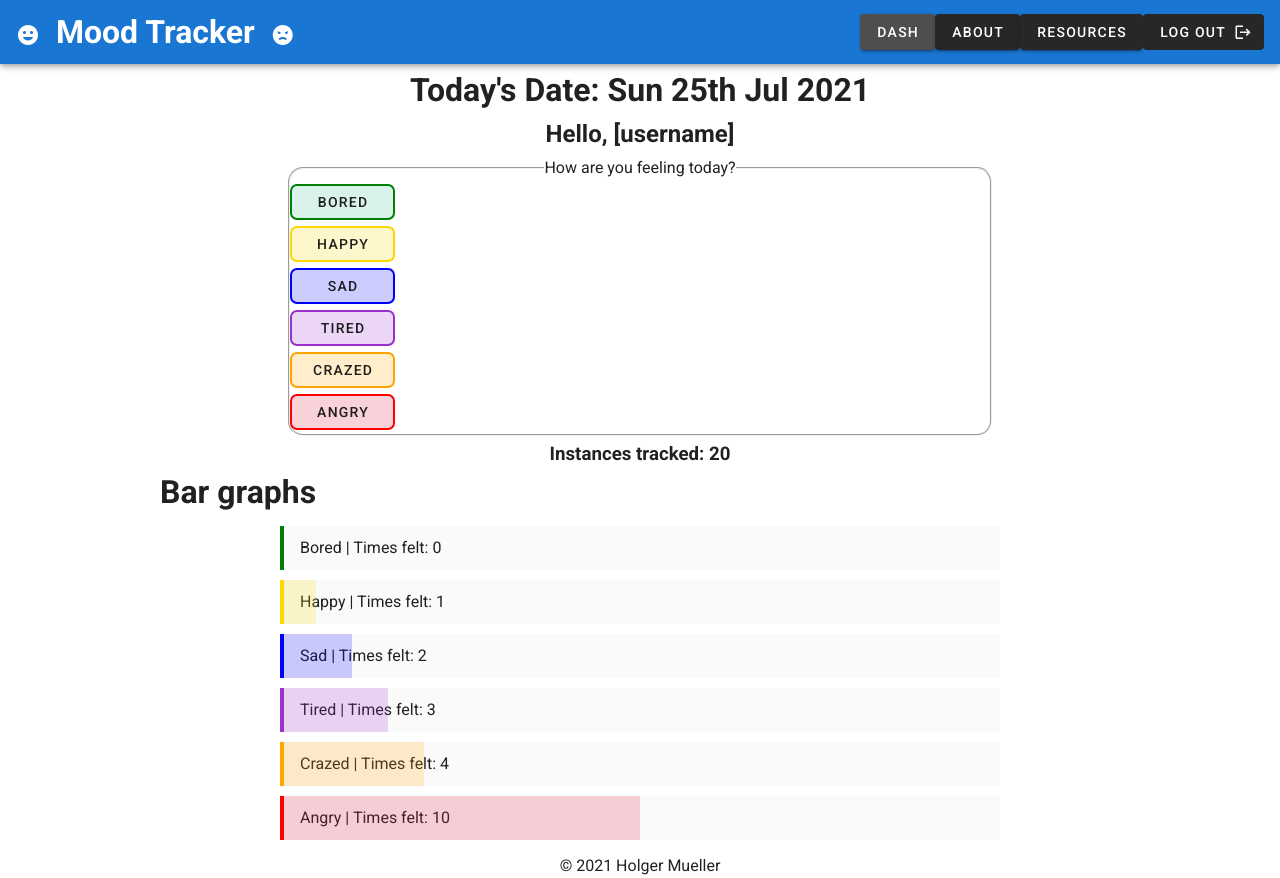
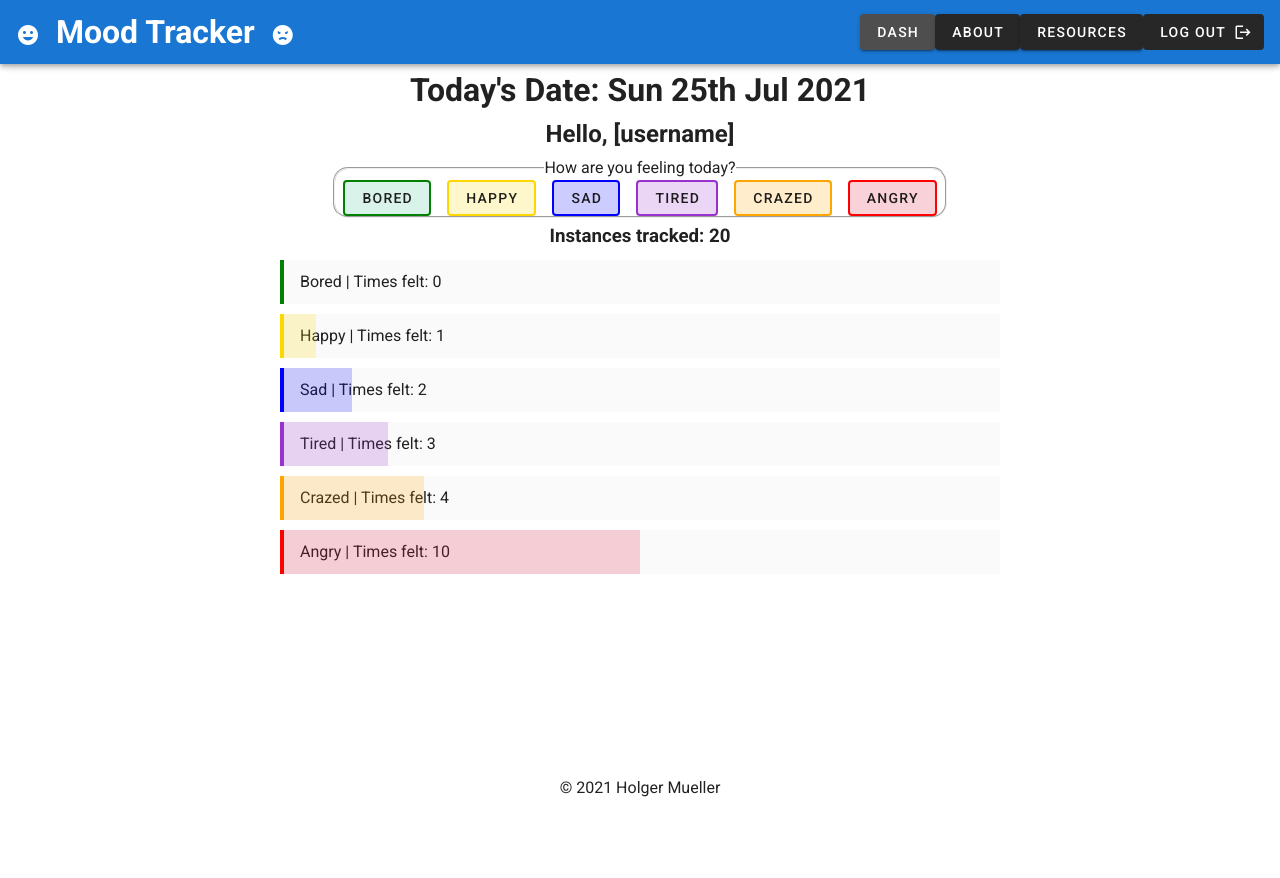
Before and after one commit to Holgermueller/demo-mood-tracker, a Vue app: page /dashboard in a window 1280 px wide. After the commit the page ends 800 px from the top, so only its background shows below. Built offline with nearby package versions, Linux system fonts and the light colour scheme.

Commit message:
some styling

```diff
--- a/src/components/DashComponents/Graphs.vue
+++ b/src/components/DashComponents/Graphs.vue
@@ -1,7 +1,5 @@
 <template>
   <div id="moodGraphs" class="graphs">
-    <h1>Bar graphs</h1>
-
     <div class="graphs">
       <div v-for="mood in moods" :key="mood.mood" class="mood">
         <div
--- a/src/components/DashComponents/MoodRange.vue
+++ b/src/components/DashComponents/MoodRange.vue
@@ -6,7 +6,7 @@
       <legend>
         How are you feeling today?
       </legend>
-      <v-form ref="form" v-for="mood in moods" :key="mood.mood">
+      <div v-for="mood in moods" :key="mood.mood" class="buttons-array">
         <v-btn
           @click.prevent="incrementMood"
           :color="mood.color"
@@ -17,7 +17,7 @@
         >
           {{ mood.mood }}
         </v-btn>
-      </v-form>
+      </div>
     </fieldset>
   </div>
 </template>
@@ -38,7 +38,9 @@ export default {
 
   methods: {
     incrementMood() {
-      console.log(this.value);
+      let buttonId = this.id;
+
+      console.log(buttonId);
     },
   },
 };
@@ -50,18 +52,20 @@ h2 {
   margin: auto;
 }
 fieldset {
-  width: 55%;
+  width: fit-content;
   margin: 4px auto;
   border-radius: 15px;
 }
 legend {
   margin: auto;
 }
-form {
-  margin: 2px auto;
+.buttons-array {
+  display: inline;
+  justify-content: center;
+  padding: 8px;
 }
-button {
-  margin: 2px auto;
+.button {
+  margin: auto;
   border-radius: 7px;
   width: 15%;
 }
```
